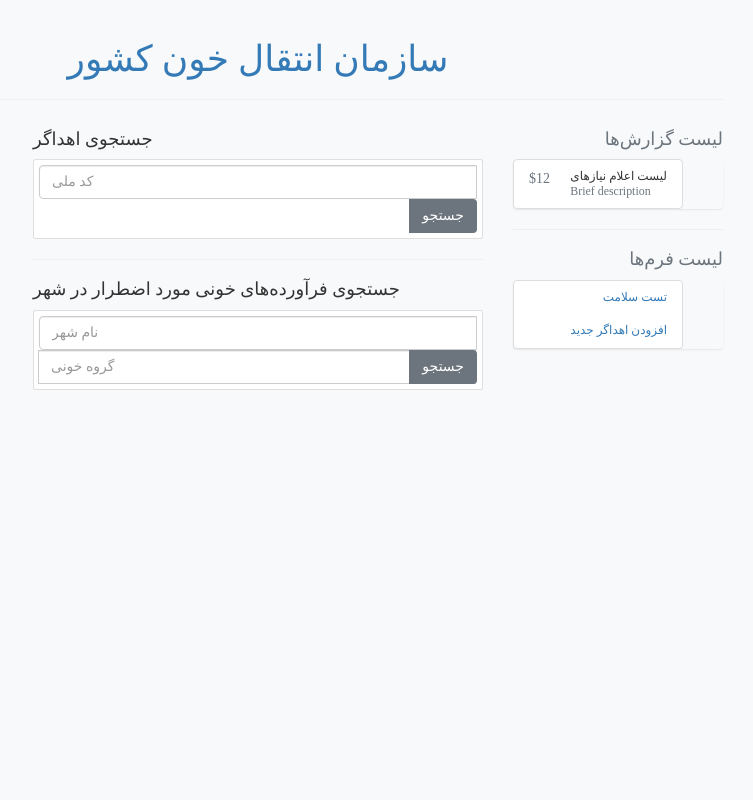
After one commit to alitoufighi/blood-transfusion-backend, a Django app: page / in a window 1280 px wide. The commit adds this page. Shown: the whole page, without its empty margins (382-1135 px from the left). Run offline with Django 3.2, Linux system fonts and the light colour scheme; some libraries are stand-ins or nearby versions; some web fonts are replaced.

Commit message:
beautified

```diff
--- a/blood_transfusion_backend/backend/urls.py
+++ b/blood_transfusion_backend/backend/urls.py
@@ -2,5 +2,9 @@ from django.urls import path
 from . import views
 
 urlpatterns = [
-    path('transporters', views.list_blood_transporters, name='list_blood_transporters'),
+    path('donor', views.donor_info, name='view_donor_info'),
+    path('necessaryBloodProductsInCity', views.necessary_blood_products_in_city, name='view_necessary_blood_products_in_city'),
+    path('newDonor', views.new_donor, name='view_new_donor'),
+
+    path('', views.home_page, name='view_homeـpage'),
 ]
--- a/blood_transfusion_backend/backend/views.py
+++ b/blood_transfusion_backend/backend/views.py
@@ -12,7 +12,10 @@ def execute(query):
     conn = pyodbc.connect(f'Driver={{SQL Server}};Server={server};Database={db};Trusted_Connection=yes;')
     crsr = conn.cursor()
     crsr.execute(query)
-    rows = crsr.fetchall()
+    if not 'INSERT' in query:
+        rows = crsr.fetchall()
+    else:
+        rows = None
     description = crsr.description
     crsr.close()
     conn.close()
@@ -20,17 +23,49 @@ def execute(query):
 
 
 def home_page(request):
-    return render('backend/home.html', {})
+    return render(request, 'backend/home.html', {})
 
-def list_blood_transporters(request):
-    print("Yay")
-    # cursor = connection.cursor()
-    # cursor.execute("EXEC ListBloodTransporters")
-    rows, desc = execute("EXEC ListBloodTransporters")
+def donor_info(request):
+    national_id = request.GET.get('national_id', None)
+    if national_id is None:
+        return render(request, 'backend/home.html', {'error': 'لطفاً کد ملی را وارد کنید.'})
+    rows, desc = execute(f"SELECT * FROM BloodTransporter WHERE nationalId={national_id}")
+    desc = [d[0] for d in desc]
+    donor = rows[0]
     print('------------')
     print(rows, desc)
     print('------------')
-    # return render('backend/list_blood_transporters.html', rows)
+    return render(request, 'backend/donor_info.html', {'result': donor, 'titles': desc})
+
+def new_donor(request):
+    if request.method == 'POST':
+        national_id = request.POST.get('nationalId', None)
+        first_name = request.POST.get('firstName', None)
+        last_name = request.POST.get('lastName', None)
+        blood_type = request.POST.get('bloodType', None)
+        print(f"'{national_id}' '{first_name}' '{last_name}' '{blood_type}'")
+        if '' in [national_id, first_name, last_name, blood_type]:
+            return render(request, 'backend/new_donor.html', {'message': 'لطفاً تمامی فیلدهای مربوطه را پر کنید.'})
+        try:
+            rows, desc = execute(f"INSERT INTO BloodTransporter (nationalId, firstName, lastName, bloodType) VALUES (N'{national_id}', N'{first_name}', N'{last_name}', N'{blood_type}')")
+        except pyodbc.IntegrityError:
+            return render(request, 'backend/new_donor.html', {'message': 'نع!.'})
+        print(rows, desc)
+        return render(request, 'backend/home.html', {'message': 'اهداگر جدید با موفقیت اضافه شد.'})
+    else:
+        return render(request, 'backend/new_donor.html', {})
+
+
+def necessary_blood_products_in_city(request):
+    city_name = request.GET.get('city_name', None)
+    blood_type = request.GET.get('blood_type', None)
+    if None in [city_name, blood_type]:
+        return render(request, 'backend/home.html', {'error': 'لطفاً مقادیر خواسته شده را وارد کنید.'})
+    rows, desc = execute(f"EXEC OrderNecessaryBloodProductsInCity @city_name_of_requester = N'{city_name}', @blood_type = N'{blood_type}'")
+    print('------------')
+    print(rows)
+    print('------------')
+    return render(request, 'backend/blood_product_info.html', {'result': rows, 'titles': desc})
 
 
 def get_blood_transporter_info(request):
--- a/blood_transfusion_backend/blood_transfusion_backend/settings.py
+++ b/blood_transfusion_backend/blood_transfusion_backend/settings.py
@@ -54,7 +54,7 @@ ROOT_URLCONF = 'blood_transfusion_backend.urls'
 TEMPLATES = [
     {
         'BACKEND': 'django.template.backends.django.DjangoTemplates',
-        'DIRS': [],
+        'DIRS': [os.path.join(BASE_DIR, 'templates')],
         'APP_DIRS': True,
         'OPTIONS': {
             'context_processors': [
--- a/blood_transfusion_backend/templates/backend/base.html
+++ b/blood_transfusion_backend/templates/backend/base.html
@@ -1,18 +1,92 @@
-{% load static %}
+<!-- {% load static %} -->
 <html>
     <head>
         <title>سازمان انتقال خون</title>
+        <meta charset="utf-8">
+        <meta name="viewport" content="width=device-width, initial-scale=1, shrink-to-fit=no">
+        <link rel="stylesheet" href="https://cdn.rtlcss.com/bootstrap/v4.2.1/css/bootstrap.min.css" integrity="sha384-vus3nQHTD+5mpDiZ4rkEPlnkcyTP+49BhJ4wJeJunw06ZAp+wzzeBPUXr42fi8If" crossorigin="anonymous">
+        <!-- <script src="https://cdnjs.cloudflare.com/ajax/libs/malihu-custom-scrollbar-plugin/3.1.5/jquery.mCustomScrollbar.concat.min.js"></script>
+        <link rel="stylesheet" href="https://cdnjs.cloudflare.com/ajax/libs/malihu-custom-scrollbar-plugin/3.1.5/jquery.mCustomScrollbar.min.css"> -->
+
         <link rel="stylesheet" href="//maxcdn.bootstrapcdn.com/bootstrap/3.2.0/css/bootstrap.min.css">
         <link rel="stylesheet" href="//maxcdn.bootstrapcdn.com/bootstrap/3.2.0/css/bootstrap-theme.min.css">
         <link href='//fonts.googleapis.com/css?family=Lobster&subset=latin,latin-ext' rel='stylesheet' type='text/css'>
-        <link rel="stylesheet" href="{% static 'css/blog.css' %}">
+        <!-- <link rel="stylesheet" href="{% static 'css/blog.css' %}"> -->
+        <style>
+            @font-face {
+                font-family: IRANSans;
+                src: url("https://morteza-karimi.ir/gentelella-rtl/build/fonts/eot/IRANSansWeb_Black.eot") format("embedded-opentype"), url("https://morteza-karimi.ir/gentelella-rtl/build/fonts/woff2/IRANSansWeb_Light.woff2") format("woff2"), url("https://morteza-karimi.ir/gentelella-rtl/build/fonts/woff/IRANSansWeb_Light.woff") format("woff"), url("https://morteza-karimi.ir/gentelella-rtl/build/fonts/ttf/IRANSansWeb_Light.ttf") format("truetype");
+                font-weight: 300;
+            }
+            .container {
+            max-width: 960px;
+            }
+
+            .border-top { border-top: 1px solid #e5e5e5; }
+            .border-bottom { border-bottom: 1px solid #e5e5e5; }
+            .border-top-gray { border-top-color: #adb5bd; }
+
+            .box-shadow { box-shadow: 0 .25rem .75rem rgba(0, 0, 0, .05); }
+
+            .lh-condensed { line-height: 1.25; }
+
+        </style>
     </head>
-    <body>
-        <div class="page-header">
+    <body class="bg-light">
+        <div class="container" style="font-family:IRANSans;">
+            <div class="page-header text-center">
                 <h1><a href="/">سازمان انتقال خون کشور</a></h1>
             </div>
 
-        <div class="content container">
+            <div class="row">
+                <div class="col-md-3 order-md-2 mb-4" dir='rtl'>
+                  <h4 class="d-flex justify-content-between align-items-center mb-3">
+                    <span class="text-muted">لیست گزارش‌ها</span>
+                  </h4>
+                  <ul class="list-group mb-3">
+                    <li class="list-group-item d-flex justify-content-between lh-condensed">
+                      <div>
+                        <h6 class="my-0">لیست اعلام نیازهای</h6>
+                        <small class="text-muted">Brief description</small>
+                      </div>
+                      <span class="text-muted">$12</span>
+                    </li>
+                  </ul>
+
+                  <hr>
+
+                  <h4 class="d-flex justify-content-between align-items-center mb-3">
+                    <span class="text-muted">لیست فرم‌ها</span>
+                  </h4>
+                  <ul class="list-group mb-3">
+                    <li class="list-group-item d-flex justify-content-between lh-condensed">
+                      <div>
+                        <h6 class="my-0"><a href="/healthTest">تست سلامت</a></h6>
+                      </div>
+                    </li>
+                    <li class="list-group-item d-flex justify-content-between lh-condensed">
+                        <div>
+                          <h6 class="my-0"><a href="/newDonor">افزودن اهداگر جدید</a></h6>
+                        </div>
+                      </li>
+                  </ul>
+                </div>
+
+
+            <!-- <div class="container-fluid">
+                <div class="row">
+                <div class="col-sm-3 col-md-2 sidebar">
+                <ul class="nav nav-sidebar">
+                    <li class="active"><a href="#">Overview</a></li>
+                    <li><a href="#">Reports</a></li>
+                    <li><a href="#">Analytics</a></li>
+                    <li><a href="#">Export</a></li>
+                </ul>
+            </div> -->
+
+
+
+            <div class="col-md-9 order-md-1" dir=rtl>
                 <div class="row">
                     <div class="col-md-8">
                         {% block content %}
@@ -20,5 +94,14 @@
                     </div>
                 </div>
             </div>
+
+            <!-- <div class="col-md-3 order-md-1" dir=rtl>
+                <div class="row">
+                    <p>Salam</p>
+                </div>
+            </div> -->
+
+        </div>
+
     </body>
 </html>
--- /dev/null
+++ b/blood_transfusion_backend/templates/backend/home.html
@@ -0,0 +1,39 @@
+{% extends 'backend/base.html' %}
+
+{% block content %}
+{% if message %}
+<p style="color:red;">{{ message }}</p>
+{% endif %}
+
+    <div>
+        <h4 class="mb-3">
+            جستجوی اهداگر
+        </h4>
+        <form class="card p-2" method="get" action="/donor">
+            <div class="input-group">
+                <input type="text" dir='ltr' class="form-control" placeholder="کد ملی" name="national_id">
+                <div class="input-group-append">
+                    <button type="submit" class="btn btn-secondary">جستجو</button>
+                </div>
+            </div>
+        </form>
+    </div>
+    <hr>
+    <div>
+        <h4 class="mb-3">
+            جستجوی فرآورده‌های خونی مورد اضطرار در شهر
+        </h4>
+        <form class="card p-2" method="get" action="/necessaryBloodProductsInCity">
+            <div class="input-group">
+                <input type="text" dir='ltr' class="form-control" placeholder="نام شهر" name="city_name">
+                <input type="text" dir='ltr' class="form-control" placeholder="گروه خونی" name="blood_type">
+                <div class="input-group-append">
+                    <button type="submit" class="btn btn-secondary">جستجو</button>
+                </div>
+            </div>
+        </form>
+    </div>
+
+
+
+{% endblock %}
```
Also changed, not shown: blood_transfusion_backend/static/css/sidebar.css (added, +13 -0 lines), blood_transfusion_backend/templates/backend/donor_info.html (added, +26 -0 lines), blood_transfusion_backend/templates/backend/new_donor.html (added, +28 -0 lines). Lines whose indentation alone changed are shown as unchanged.
